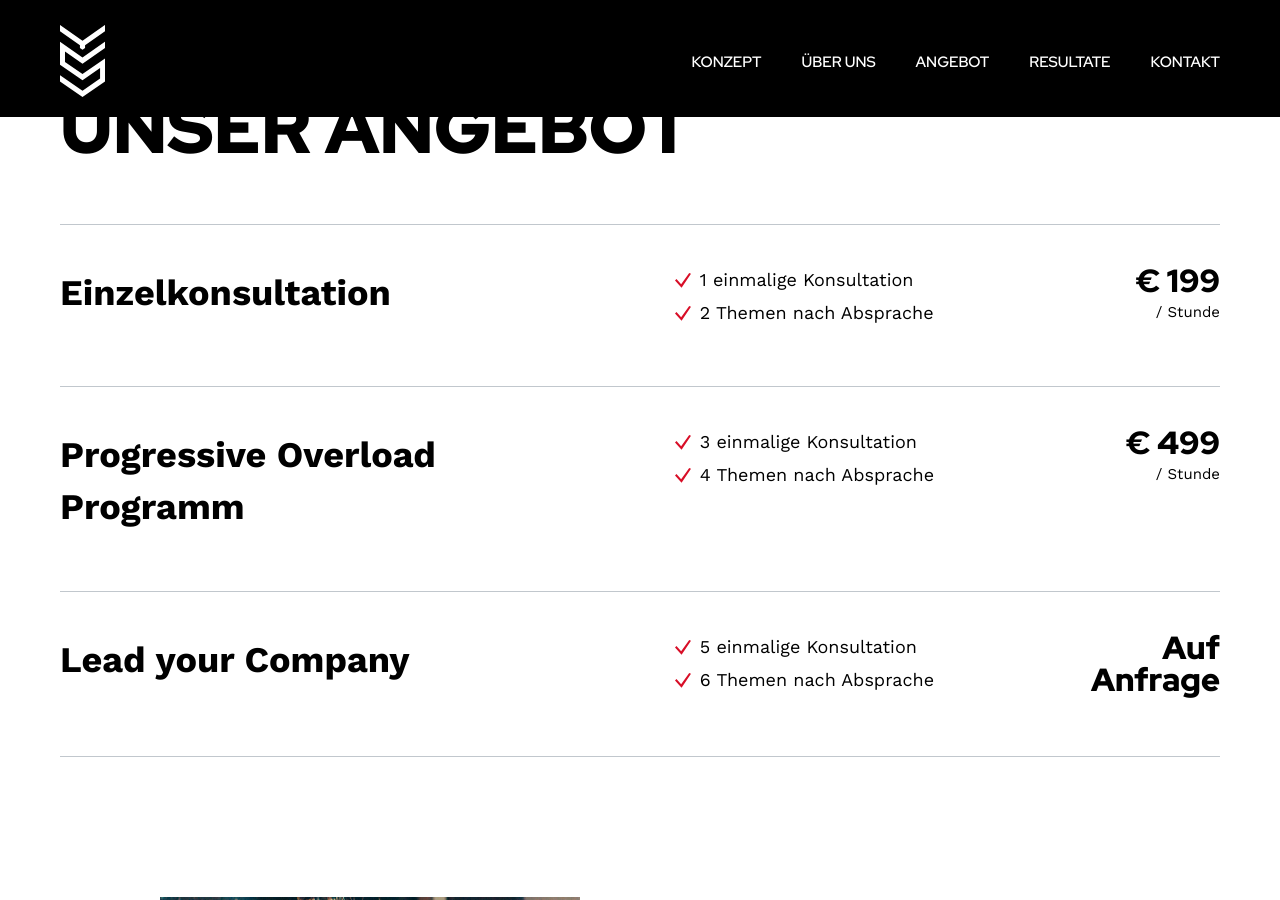
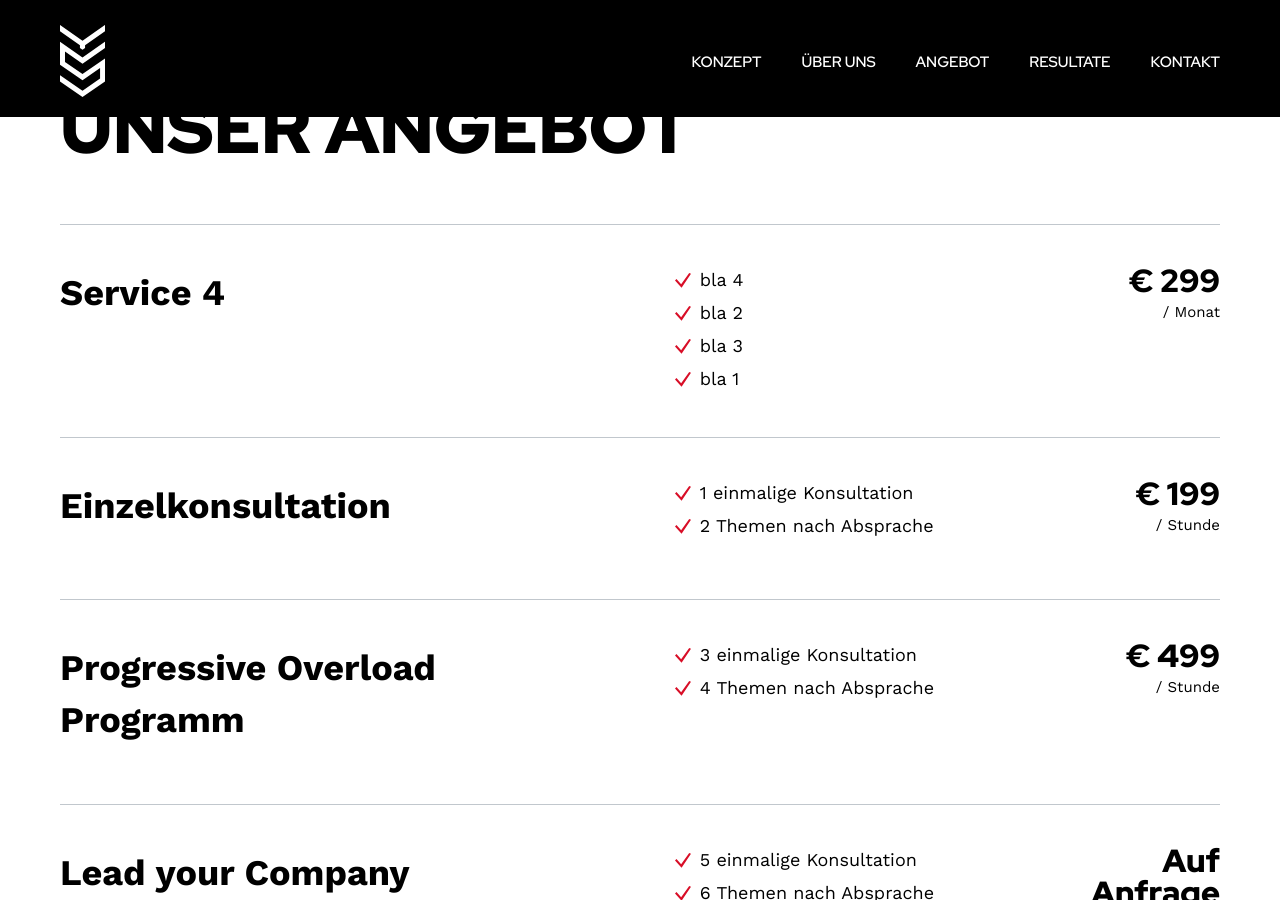
Before and after one commit to yspt-de/www, a Jekyll site: the page built from index.markdown, in a window 1280 px wide and 900 px high, scrolled down 2323 px. Built offline with Jekyll 4.4.1, drawn with Linux system fonts in a browser that asks for light colours.

Commit message:
Update from Forestry.io Yusuf Shafiq updated index.markdown

```diff
--- a/index.markdown
+++ b/index.markdown
@@ -1,46 +1,60 @@
 ---
-# Feel free to add content and custom Front Matter to this file.
-# To modify the layout, see https://jekyllrb.com/docs/themes/#overriding-theme-defaults
-
 layout: main
 meta-title: Personal Trainer München - bla bla bla
 meta-description: ich bin deine meta description
 main-h1: Personal<br />Trainer<br />München
 main-cta: Termin Vereinbaren
-
-concept-h2: "UNSER KONZEPT"
-concept-description: "Du suchst einen Coach, um deine Performance zu verbessern? Wir unterstützen dich bei deinen Zielen rund um Ernährung, Training und Lifestyle."
+concept-h2: UNSER KONZEPT
+concept-description: Du suchst einen Coach, um deine Performance zu verbessern? Wir
+  unterstützen dich bei deinen Zielen rund um Ernährung, Training und Lifestyle.
 concept-steps:
- - title: "Screening"
-   text: "Wir beginnen mit einem detaillierten Erstgespräch. Dieses beinhaltet eine Zieldefinierung, Ernährungs- &amp; Schlafanalyse sowie eine Lifestyle-Optimierung."
- - title: "Training"
-   text: "Egal ob Fettreduktion, Muskel- oder Kraftaufbau wir erstellen den passenden Trainingsplan für dich. Nach jedem Checkup erhältst du ein neues Trainingsprogramm um bestmöglichen Fortschritt zu gewährleisten."
- - title: "Ernährung"
-   text: "Bei der Ernährung verfolgen wir einen Schritt-für-Schritt Ansatz. Dies ist einfacher, effizienter und nachhaltiger. Das bedeutet, wir ändern eine Mahlzeit pro Termin (alle 3-4 Wochen)."
+- title: Screening
+  text: Wir beginnen mit einem detaillierten Erstgespräch. Dieses beinhaltet eine
+    Zieldefinierung, Ernährungs- &amp; Schlafanalyse sowie eine Lifestyle-Optimierung.
+- title: Training
+  text: Egal ob Fettreduktion, Muskel- oder Kraftaufbau wir erstellen den passenden
+    Trainingsplan für dich. Nach jedem Checkup erhältst du ein neues Trainingsprogramm
+    um bestmöglichen Fortschritt zu gewährleisten.
+- title: Ernährung
+  text: Bei der Ernährung verfolgen wir einen Schritt-für-Schritt Ansatz. Dies ist
+    einfacher, effizienter und nachhaltiger. Das bedeutet, wir ändern eine Mahlzeit
+    pro Termin (alle 3-4 Wochen).
 about-h2: Über YSPT
-about-image: /assets/images/demo/img.jpg
+about-image: "/assets/images/demo/img.jpg"
 about-image-alt: Personal Trainer München Yussuf
-about-excerpt: "FEAR EATS THE SOUL. BE BOLD. UNFOLD."
-about-text: "Der Yusuf Shafiq Personal Training wurde 2014 gegründet, um mit maximaler Effizienz an sein eigenes Ziel zu kommen. Der YSPT geht über das Training hinaus und beinhaltet Lifestyle, Ernährung, Mode, Musik und Events. Unser Ziel ist es das Beste aus dir herauszuholen, uns weiterzuentwickeln und mit Spaß und Freude, Leben zu verbessern. "
+about-excerpt: FEAR EATS THE SOUL. BE BOLD. UNFOLD.
+about-text: 'Der Yusuf Shafiq Personal Training wurde 2014 gegründet, um mit maximaler
+  Effizienz an sein eigenes Ziel zu kommen. Der YSPT geht über das Training hinaus
+  und beinhaltet Lifestyle, Ernährung, Mode, Musik und Events. Unser Ziel ist es das
+  Beste aus dir herauszuholen, uns weiterzuentwickeln und mit Spaß und Freude, Leben
+  zu verbessern. '
 services-h2: UNSER ANGEBOT
 services:
- - title: Einzelkonsultation
-   price: € 199
-   price-einheit: Stunde
-   usps:
-   - 1 einmalige Konsultation
-   - 2 Themen nach Absprache
- - title: Progressive Overload Programm
-   price: € 499
-   price-einheit: Stunde
-   usps:
-    - 3 einmalige Konsultation
-    - 4 Themen nach Absprache
- - title: Lead your Company
-   price: Auf Anfrage
-   price-einheit:
-   usps:
-    - 5 einmalige Konsultation
-    - 6 Themen nach Absprache
+- title: Service 4
+  price: "€ 299 "
+  price-einheit: Monat
+  usps:
+  - bla 4
+  - bla 2
+  - bla 3
+  - bla 1
+- title: Einzelkonsultation
+  price: "€ 199"
+  price-einheit: Stunde
+  usps:
+  - 1 einmalige Konsultation
+  - 2 Themen nach Absprache
+- title: Progressive Overload Programm
+  price: "€ 499"
+  price-einheit: Stunde
+  usps:
+  - 3 einmalige Konsultation
+  - 4 Themen nach Absprache
+- title: Lead your Company
+  price: Auf Anfrage
+  price-einheit:
+  usps:
+  - 5 einmalige Konsultation
+  - 6 Themen nach Absprache
 
 ---
```
